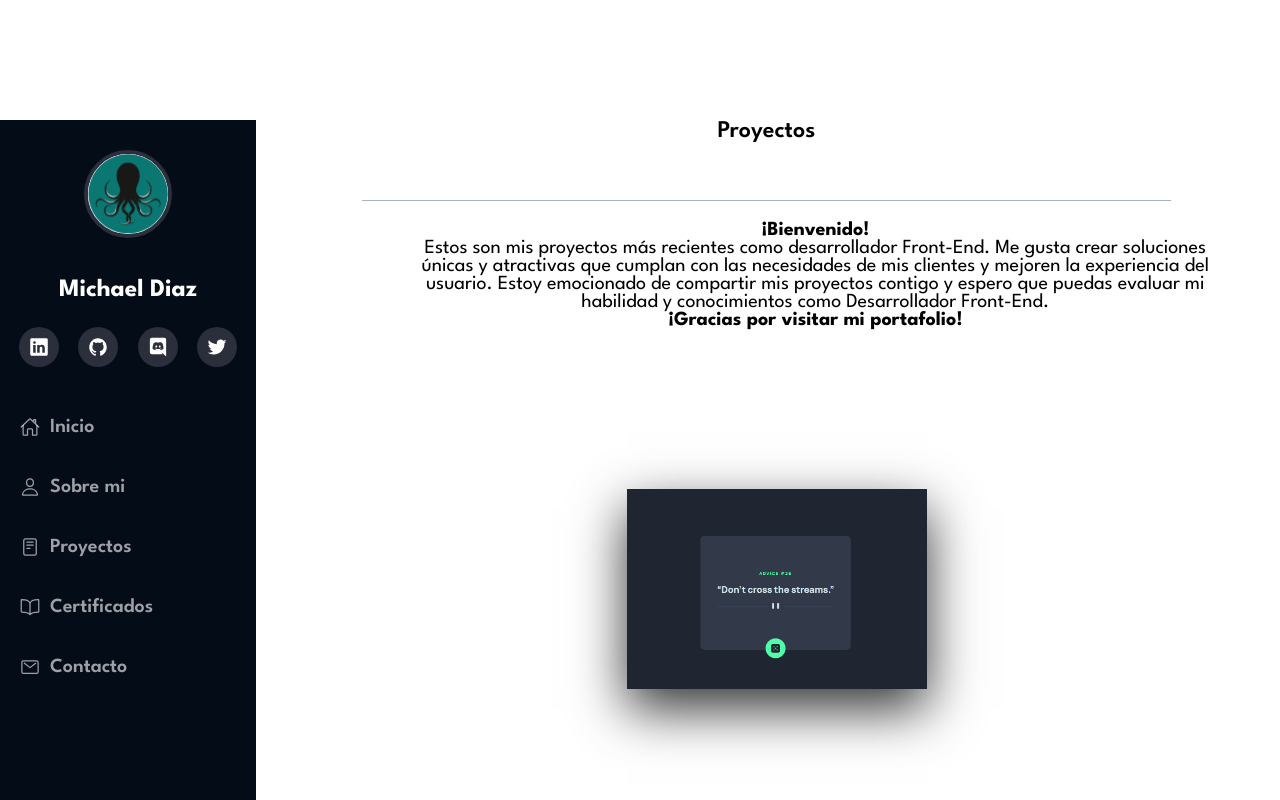
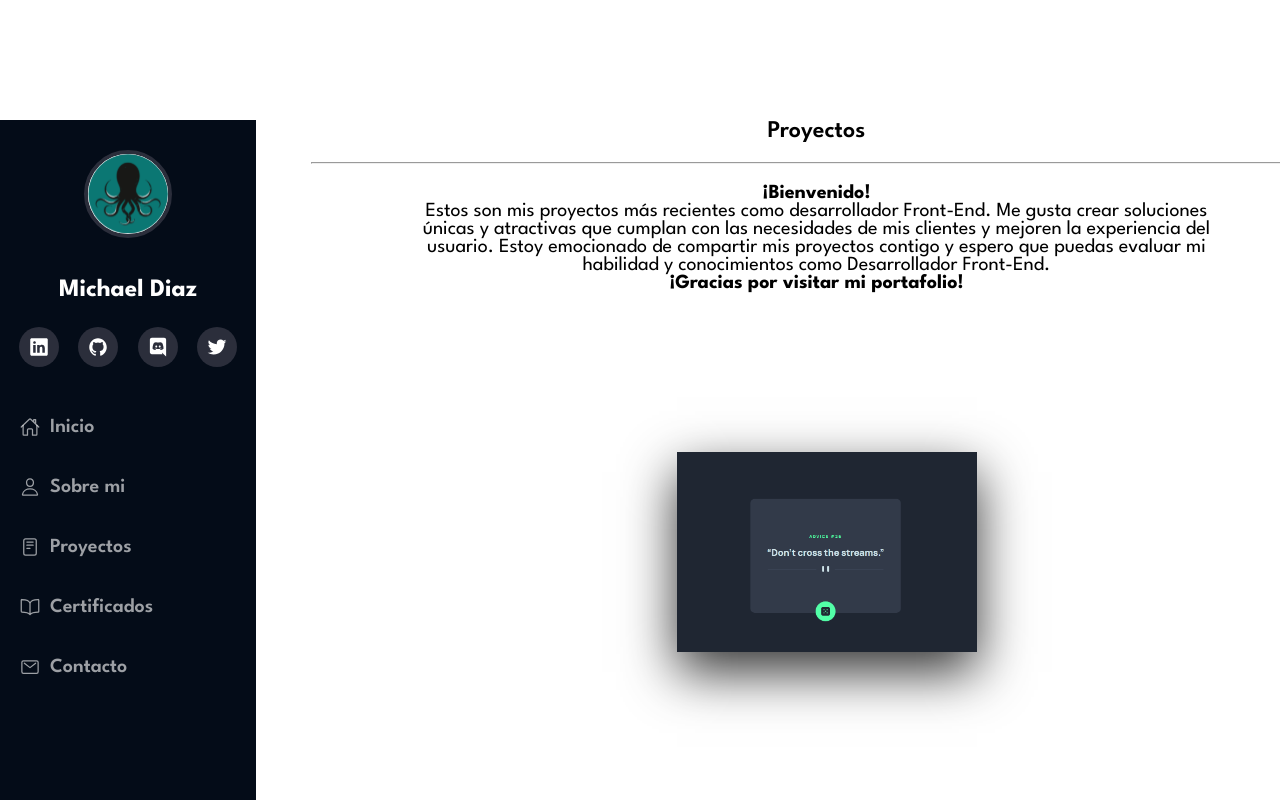
Before and after one commit to OctopusMichael/portfolio-michael, a React (Vite) app: page /#/projects in a window 1280 px wide. Shown: the top 800 px of the page. Built offline with nearby package versions, Linux system fonts and the light colour scheme.

Commit message:
padding de titulos y parrafos

```diff
--- a/src/json/data.json
+++ b/src/json/data.json
@@ -13,7 +13,7 @@
       "id": 2,
       "name": "Time tracking",
       "img" : "time-tracking",
-      "site" : "https://octopusmichael.github.io/time-tracking-dashboard/monthly",
+      "site" : "https://octopusmichael.github.io/time-tracking-dashboard/",
       "code" : "https://github.com/OctopusMichael/time-tracking-dashboard"
     },
     {
--- a/src/pages/Contact.jsx
+++ b/src/pages/Contact.jsx
@@ -20,7 +20,7 @@ const Contact = () => {
 
 
         <div className={completed ? "col-12 contact-oculto" : "col-12 "}>
-          <h1 >Contact</h1>
+          <h1 >Contactame</h1>
           <hr />
           <p>
             Si te gusto mi trabajo o tienes alguna duda sobre algo en especifico, contactame.
--- a/src/pages/Home.jsx
+++ b/src/pages/Home.jsx
@@ -1,24 +1,18 @@
-import React from 'react'
-import ReactHowler from 'react-howler'
-import bro from "../music/Brooo.ogg"
-
+import React from "react";
+import ReactHowler from "react-howler";
+import bro from "../music/Brooo.ogg";
 
 const Home = () => {
-
   return (
     <>
-      <section className=' container-fluid section-home'>
-      <ReactHowler
-        src={bro}
-        playing={true}
-      />
+      <section className="  container-fluid section-home ">
+        <ReactHowler src={bro} playing={true} loop={true} />
 
-          <h1>Michael Diaz</h1>
-          <span>Front-End Developer</span>
+        <h1>Michael Diaz</h1>
+        <span>Front-End Developer</span>
       </section>
+    </>
+  );
+};
 
-    </>
-  )
-}
-
-export default Home
+export default Home;
--- /dev/null
+++ b/src/pages/NotFound.jsx
@@ -0,0 +1,31 @@
+import React from "react";
+
+import { IoHomeSharp } from "react-icons/io5";
+
+const NotFound = () => {
+  return (
+    <>
+      <div>
+        <div className="container-fluid section-notfound">
+          <div className="section-error">
+
+            <h1 className=" text-center error 404 bg-black text-white p-5 ">
+              <h1>404 Not Found</h1>
+              <p>The requested URL was not found on this server.</p>
+              <p>
+                Please check the URL for errors and try again, or go to the{" "}
+                <a href="/demo-router/">
+                  {" "}
+                  HomePage
+                  <IoHomeSharp />
+                </a>
+              </p>
+            </h1>
+          </div>
+        </div>
+      </div>
+    </>
+  );
+};
+
+export default NotFound;
--- a/src/pages/Projects.jsx
+++ b/src/pages/Projects.jsx
@@ -22,7 +22,7 @@ const Projects = () => {
         <div className="row">
           <div className="col-12">
             <h1>Proyectos</h1>
-
+            <hr />
             <p>
             <b>¡Bienvenido! </b><br/> Estos son mis proyectos más recientes como desarrollador Front-End. Me  gusta crear soluciones únicas y atractivas que cumplan con las necesidades de mis clientes y mejoren la experiencia del usuario. Estoy emocionado de compartir mis proyectos contigo y espero que puedas evaluar mi habilidad y conocimientos como Desarrollador Front-End. <br/> <b>¡Gracias por visitar mi portafolio!</b>
             </p>
--- a/src/style/About.css
+++ b/src/style/About.css
@@ -1,14 +1,20 @@
 
 
 .section-about-me{
-  margin-top: 70px;
   padding: 0px 40px;
 }
 
 .section-about-me h1{
   font-weight: 600;
-  margin-top: 10px;
+  margin-top: 120px;
 }
+
+.section-about-me p{
+  margin-bottom: -100px;
+
+
+}
+
 
 .skills img{
   height: 50px;
@@ -24,19 +30,22 @@
 @media only screen and (min-width: 992px) {
   .section-about-me{
     width: 80%;
-    margin-top: 100px;
+    margin-left: 20%;
     text-align: center;
-    margin-left: 20%;
+    padding: 0px 50px;
+  }
 
+  .section-about-me h1{
+    font-weight: 600;
+    margin-top: 120px;
+  }
 
-  }
   .section-about-me p{
     font-size: 20px;
     color :black;
-    text-align: center;
     padding: 0px 100px;
     width: 80%;
-    margin: 40px auto;
+    margin: 20px auto;
 
   }
 
--- /dev/null
+++ b/src/style/Loading.css
@@ -0,0 +1,21 @@
+.section-loading{
+  height: 100vh !important;
+  width: 100vw;
+  background-color: rgb(109, 109, 170);
+
+}
+
+
+@media only screen and (min-width: 992px) {
+  .section-loading{
+    height: 80%;
+    margin-left: 20%;
+    height: max-content;
+    background-color: rgb(109, 109, 170);
+
+
+
+  }
+
+
+}
--- a/src/style/certificate.css
+++ b/src/style/certificate.css
@@ -1,7 +1,5 @@
 .section-certificate {
   padding: 0px 40px;
-  width: 100%;
-  height: 100%;
   margin-left: 0%;
   display: flex;
   justify-content: center;
@@ -13,7 +11,7 @@
   font-weight: 600;
   margin-top: 120px;
   color: rgb(0, 0, 0);
-  text-transform: uppercase;
+
 }
 .section-certificate p {
   text-align: start;
@@ -25,21 +23,20 @@
 
 .certificado {
   display: flex;
+  flex-direction: column;
   justify-content: center;
   margin-top: 20px;
-  height: 40vh;
-  padding: 0px 0px;
-
+  height: 35vh;
+  padding: 0px;
 
 }
 
 .certificado img {
   height: 30vh;
  border: 1px solid black;
+ transition: all 0.2s ease;
 }
 .certificado img:hover{
-  height: 30vh;
- border: 1px solid black;
  transform: scale(1.1);
 }
 
@@ -47,53 +44,57 @@
 
 @media only screen and (min-width: 992px) {
   .section-certificate {
+    padding:  0px 50px;
     width: 80%;
-    height: auto;
     margin-left: 20%;
-    display: flex;
-    justify-content: center;
-    align-items: center;
-    margin-bottom: 30px;
+    text-align: center;
+
   }
   .section-certificate h1 {
     text-align: center;
     font-weight: 600;
-    margin-top: 100px;
-    color: rgb(0, 0, 0);
+    margin-top: 120px;
+    width: 100%;
+
 
 
   }
   .section-certificate p{
+    font-size: 20px;
+    color :black;
+    padding: 0px 100px;
+    width: 80%;
+    margin: 20px auto;
     text-align: center;
-    margin-top: 50px;
-    color: rgb(0, 0, 0);
-    font-size: 20px;
+  }
 
 
-  }
 
-  .certificado {
+ /*  .certificado {
 
     display: flex;
+    flex-direction: column;
     justify-content: center;
     margin-top: 50px;
     overflow: hidden;
     height: 50vh;
     padding: 0px 0px;
+    background-color: red;
 
 
-  }
+  } */
 
   .certificado img {
-    margin-top: 100px;
     height: 30vh;
+    width: auto;
+    margin: auto;
 
   }
 
   .certificado img:hover {
-    height: 30vh;
+    height: 40vh;
 
-    transform: scale(1.5);
+    transform: scale(1);
   }
 
 }
--- /dev/null
+++ b/src/style/notFound.css
@@ -0,0 +1,8 @@
+.section-notfound {
+  width: 80%;
+  margin-left: 20%;
+  display: flex;
+  justify-content: center;
+  align-items: center;
+  margin-top: 120px;
+}
--- a/src/style/projects.css
+++ b/src/style/projects.css
@@ -1,46 +1,45 @@
-:root{
-  --bg-blue-dark :  rgb(4, 12, 24);
-  --button-color :rgb(6, 209, 209);
+:root {
+  --bg-blue-dark: rgb(4, 12, 24);
+  --button-color: rgb(6, 209, 209);
 }
 
-
-
 .section-projects {
+  padding: 0px;
+  margin: 0;
+  padding: 0px 40px;
+}
+.section-projects h1 {
+  text-align: start;
+  margin-top: 120px;
+  font-weight: 600;
   padding: 0px ;
-  margin: 0;
-}
-.section-projects h1{
-  text-align: start;
-  margin-top: 100px;
-  margin-left: 50px;
-  width: 75%;
-  height: 50px;
-  border-bottom: 1px solid rgba(129, 147, 155, 0.692);
-  font-weight: 600;
-
 
 }
 
-.section-projects p{
+.section-projects p {
   text-align: start;
-  padding: 20px 50px;
+  padding: 0px ;
 }
 
 /************* Section CARD ***********/
 
 .section-card {
-  width: 100vw;
+  width: 200px;
   height: auto;
+  display: flex;
+  flex-direction: column;
+  justify-content: center;
+
 }
-.containerr {
-  width: 100vw;
+/* .containerr {
+  width: 100%;
   position: relative;
   display: flex;
   justify-content: center;
-
+  background-color: red;
 }
-
-.containerr .newCard {
+ */
+  /* .containerr .newCard {
     position: relative;
     cursor: pointer;
     width: 100vw;
@@ -50,7 +49,7 @@
     align-items: center;
 
   }
-
+ */
 .containerr .newCard .face {
   width: 300px;
   height: 200px;
@@ -96,6 +95,9 @@
   box-sizing: border-box;
   box-shadow: 0 20px 50px rgba(0, 0, 0, 0.8);
   transform: translateY(-100px);
+
+
+
 }
 
 .containerr .newCard:hover .face.face2 {
@@ -122,12 +124,10 @@
   font-weight: 600;
   color: white;
   padding: 10px;
-  background-color:var(--button-color);
+  background-color: var(--button-color);
   text-align: center;
   border-radius: 30px;
   width: 100px;
-
-
 }
 
 .containerr .newCard .face.face2 .content a:hover {
@@ -326,34 +326,31 @@
 }
 
 @media only screen and (min-width: 992px) {
-
   .section-projects {
-    padding: 0;
+    padding:  0px 50px;
     width: 80%;
     margin-left: 20%;
+    text-align: center;
 
 
 
   }
 
-  .section-projects h1{
+  .section-projects h1 {
     text-align: center;
     font-weight: 600;
     margin-top: 120px;
-    width: 80%;
-  height: 80px;
-  margin-left: 10%;
-  border-bottom: 1px solid rgba(129, 147, 155, 0.692);
+    width: 100%;
+
 
   }
-  .section-projects p{
+  .section-projects p {
     font-size: 20px;
     color :black;
+    padding: 0px 100px;
+    width: 80%;
+    margin: 20px auto;
     text-align: center;
-    padding: 0px 150px;
-    width: 80%;
-    margin: auto;
-
   }
   .section-card {
     margin-top: 60px;
@@ -363,35 +360,31 @@
     justify-content: center;
     margin-left: 26%;
   }
-  .containerr {
+ /*  .containerr {
     width: 100vw;
     position: relative;
     display: flex;
     justify-content: center;
     align-items: center;
-
-  }
+  } */
 
   .containerr .newCard {
     position: relative;
     cursor: pointer;
-    width: 0;
+    width: 10%;
     display: flex;
     flex-direction: column;
     justify-content: center;
     align-items: center;
-    background-color: #2965f1;
+    margin: 0px auto;
   }
-
 
   .containerr .newCard .face {
     width: 300px;
     height: 200px;
     transition: 0.5s;
     opacity: 1;
-
   }
-
 }
 
 @media only screen and (min-width: 1220px) {
```
Also changed, not shown: src/components/Loading.jsx (added, +21 -0 lines), src/router/Router.jsx (+7 -0 lines), src/images/octopus.svg (added). Lines whose indentation alone changed are shown as unchanged.
